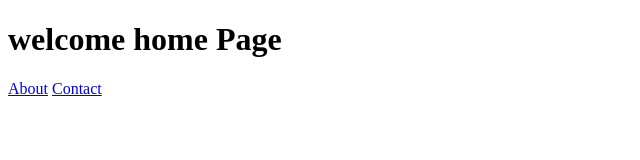
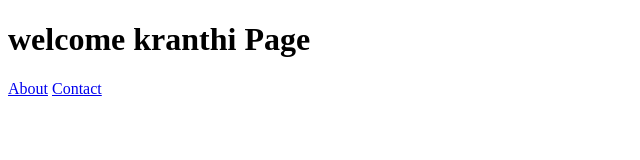
Before and after one commit to Kranthinaidus/pratice_jenkines, a plain HTML site: page public/index.html in a window 1280 px wide. Shown: the whole page, without its empty margins (0-640 px from the left). Drawn offline with Linux system fonts and the light colour scheme.

Commit message:
Update index.html

```diff
--- a/public/index.html
+++ b/public/index.html
@@ -4,7 +4,7 @@
     <title>Home</title>
 </head>
 <body>
-    <h1>welcome home Page</h1>
+    <h1>welcome kranthi Page</h1>
 
     <a href="about.html">About</a>
     <a href="contact.html">Contact</a>
```
